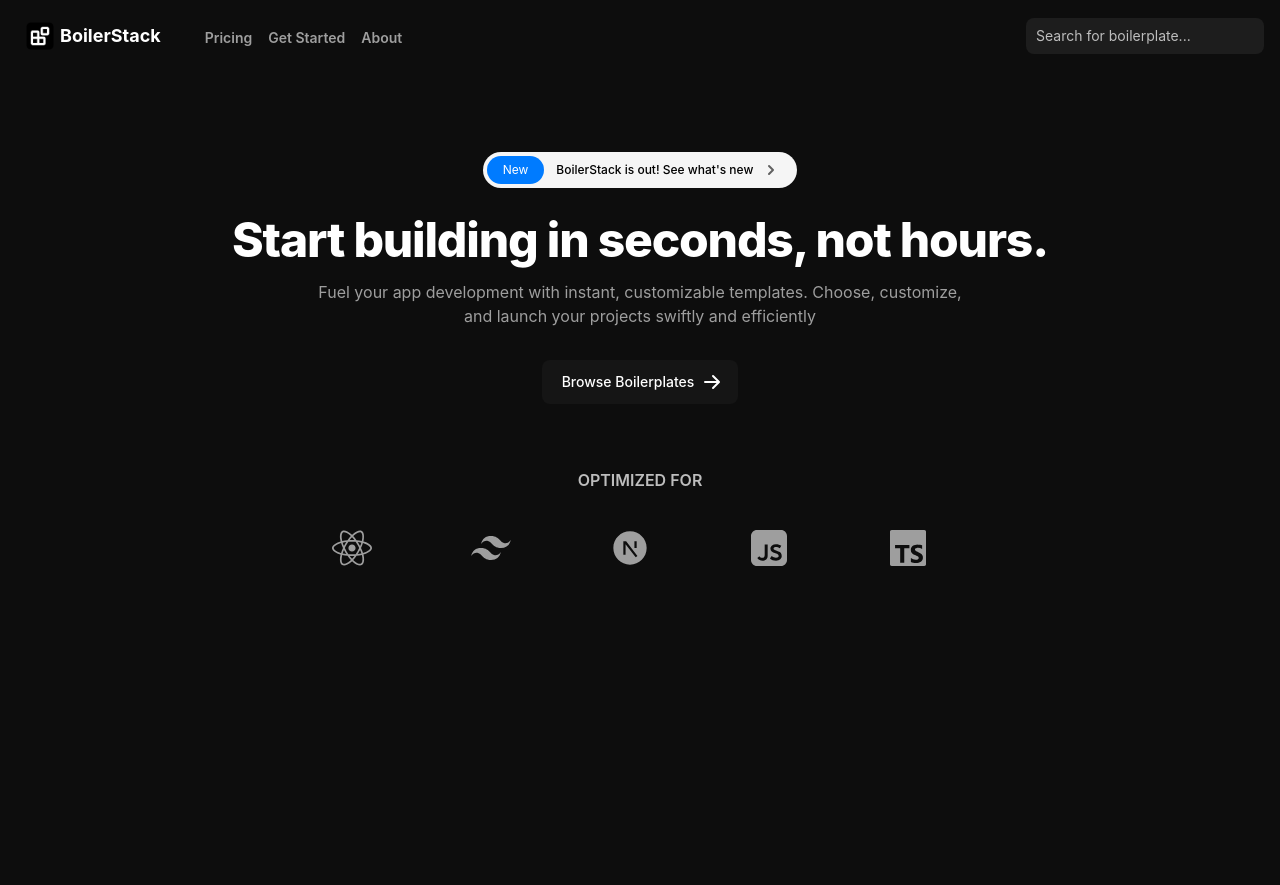
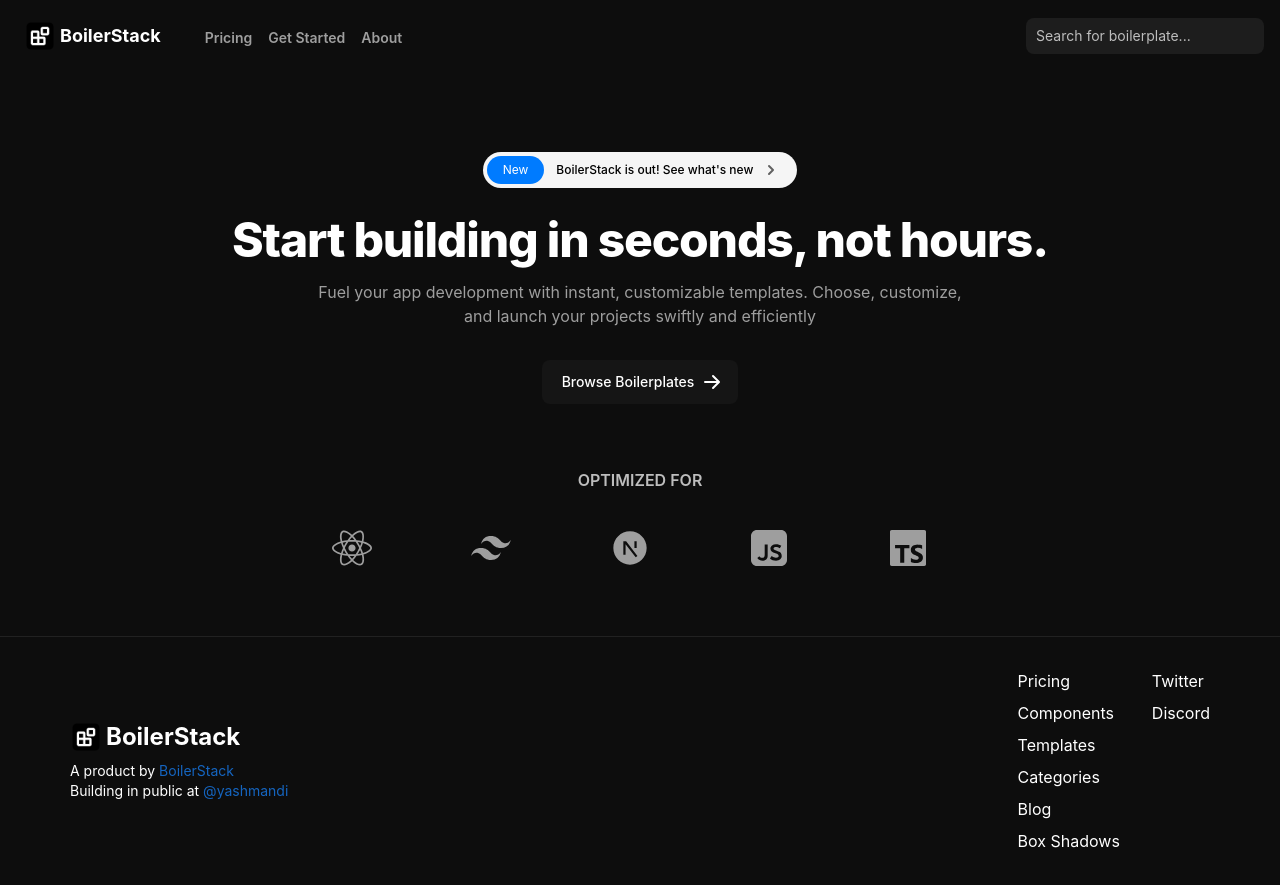
Before and after one commit to yashmandi/boilerstack, a React (Vite) app: page / in a window 1280 px wide. Before the commit the page ends 800 px from the top, so only its background shows below. Built offline with nearby package versions, Linux system fonts and the light colour scheme; a web font is replaced by a local one.

Commit message:
landing page

```diff
--- /dev/null
+++ b/src/components/Footer.jsx
@@ -0,0 +1,68 @@
+import React from "react";
+import BS_Logo from "../assets/BS_Logo.png";
+
+
+const Footer = () => {
+  return (
+    <div>
+      <footer className="bg-[#0d0d0d] text-white p-8 border-t border-gray-900">
+        <div className="container mx-auto flex flex-col md:flex-row justify-between items-center">
+          <div className="mb-4 md:mb-0">
+            <h2 className="flex text-2xl font-bold">
+              <span className="mr-1">
+                <img src={BS_Logo} className="h-8 w-8" alt="" />
+                </span>BoilerStack
+            </h2>
+            <p className="text-sm mt-2">
+              A product by{" "}
+              <a href="" className="text-blue-800 text-sm hover:underline">
+                BoilerStack
+              </a>
+            </p>
+            <p className="text-sm">
+              Building in public at{" "}
+              <a
+                href="https://twitter.com/yashmandi"
+                className="text-blue-800 text-sm hover:underline"
+              >
+                @yashmandi
+              </a>
+            </p>
+          </div>
+          <div className="flex flex-col md:flex-row text-center md:text-left">
+            <div className="mr-8">
+              <a href="/pricing" className="block mb-2">
+                Pricing
+              </a>
+              <a href="/components" className="block mb-2">
+                Components
+              </a>
+              <a href="/templates" className="block mb-2">
+                Templates
+              </a>
+              <a href="/categories" className="block mb-2">
+                Categories
+              </a>
+              <a href="/blog" className="block mb-2">
+                Blog
+              </a>
+              <a href="/box-shadows" className="block">
+                Box Shadows
+              </a>
+            </div>
+            <div>
+              <a href="https://twitter.com" className="block mb-2">
+                Twitter
+              </a>
+              <a href="https://discord.com" className="block">
+                Discord
+              </a>
+            </div>
+          </div>
+        </div>
+      </footer>
+    </div>
+  );
+};
+
+export default Footer;
--- a/src/components/NavbarComponent.jsx
+++ b/src/components/NavbarComponent.jsx
@@ -1,6 +1,6 @@
 import React from "react";
 import SearchBar from "./SearchBar";
-import BS_Logo from "../assets/BS_Logo.png";
+import BS_Logo from "../assets/BS_Logo.png";``
 
 const NavbarComponent = () => {
   return (
--- a/src/pages/Landing.jsx
+++ b/src/pages/Landing.jsx
@@ -1,12 +1,14 @@
 import React from 'react'
 import NavbarComponent from '../components/NavbarComponent'
 import Hero from '../components/Hero'
+import Footer from '../components/Footer'
 
 const Landing = () => {
   return (
     <div>
       <NavbarComponent />
       <Hero />
+      <Footer />
     </div>
   )
 }
```
